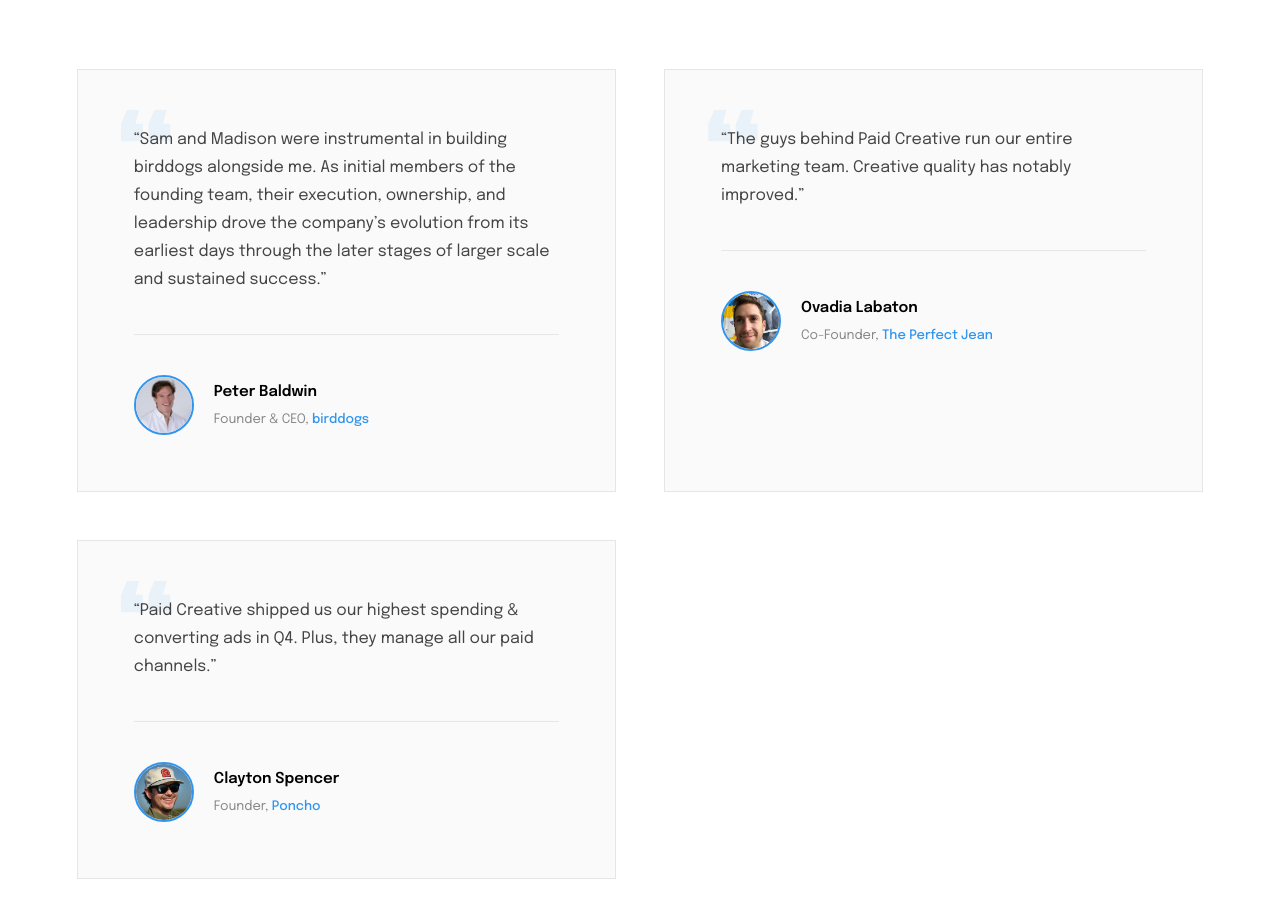
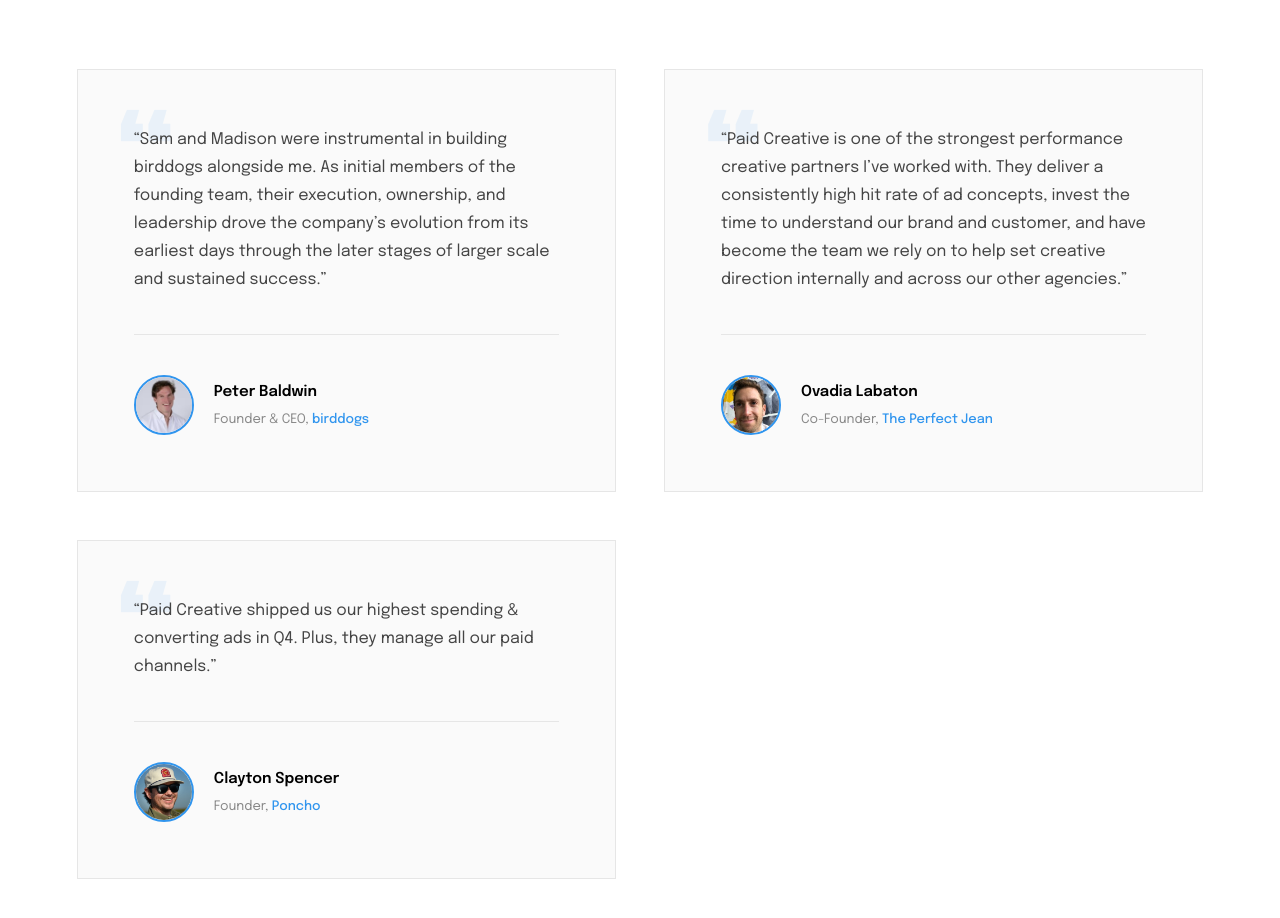
Before and after one commit to PlumpPear/paidcreative, a Next.js app: page / in a window 1280 px wide. Shown: the part 1620-2538 px from the top of the page. Built offline with nearby package versions, Linux system fonts and the light colour scheme.

Commit message:
Update page.tsx

```diff
--- a/src/app/page.tsx
+++ b/src/app/page.tsx
@@ -95,7 +95,7 @@ function Testimonials() {
     },
     {
       quote:
-        "The guys behind Paid Creative run our entire marketing team. Creative quality has notably improved.",
+        "Paid Creative is one of the strongest performance creative partners I’ve worked with. They deliver a consistently high hit rate of ad concepts, invest the time to understand our brand and customer, and have become the team we rely on to help set creative direction internally and across our other agencies.",
       name: "Ovadia Labaton",
       role: "Co-Founder",
       company: "The Perfect Jean",
```
